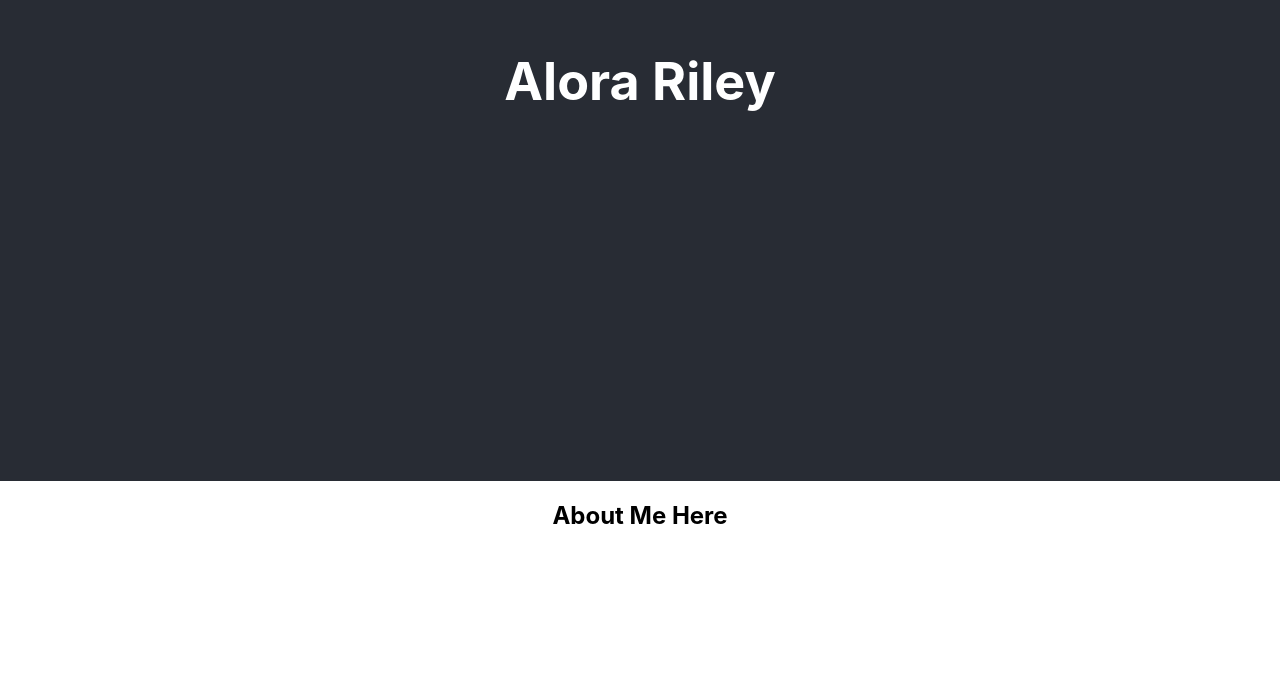
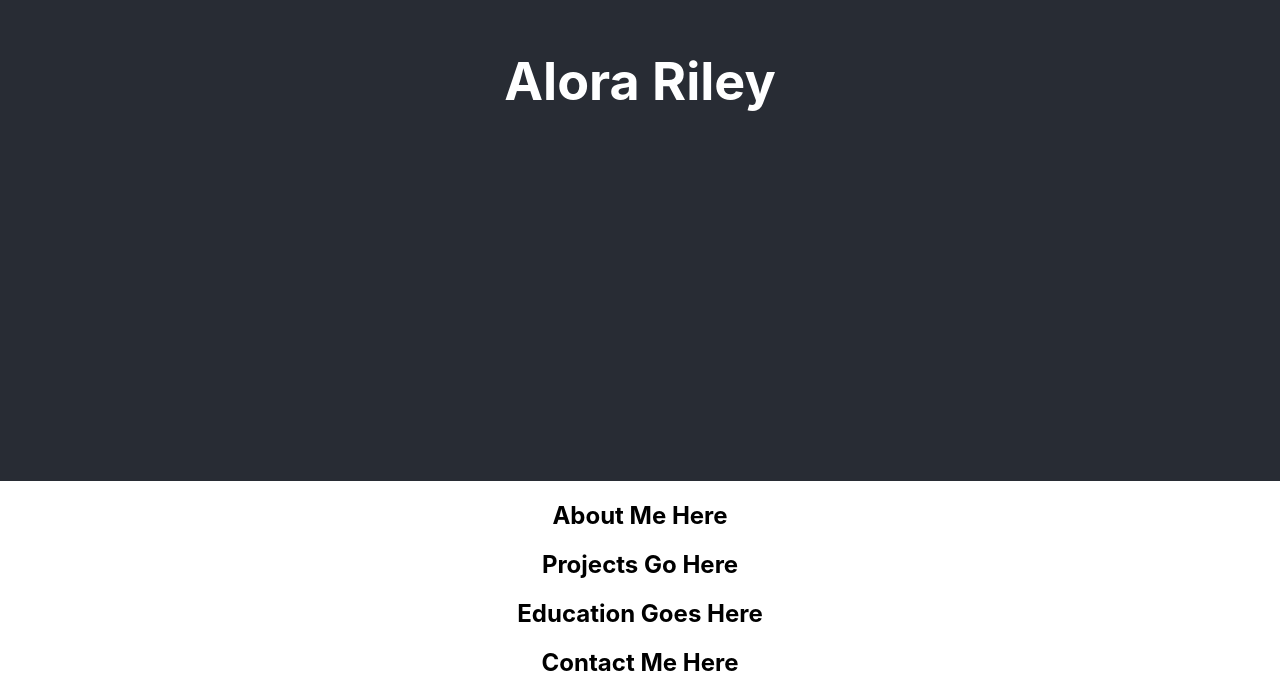
Before and after one commit to aloraalee/alora-riley-portfolio, a React (Create React App) app: page / in a window 1280 px wide. Shown: the part 339-1036 px from the top of the page. Before the commit the page ends 889 px from the top, so only its background shows below. Built offline with nearby package versions, Linux system fonts and the light colour scheme.

Commit message:
feat: Create components with dummy text.

```diff
--- a/src/App.js
+++ b/src/App.js
@@ -1,5 +1,9 @@
 import Navbar from './components/Navbar';
 import AboutMe from './components/AboutMe';
+import ProjectsContainer from './components/ProjectsContainer';
+import Education from './components/Education';
+import Contact from './components/Contact';
+
 import './App.css';
 
 function App() {
@@ -12,6 +16,9 @@ function App() {
           </h1>
         </header>
         <AboutMe/>
+        <ProjectsContainer/>
+        <Education/>
+        <Contact/>
       </div>
   );
 }
--- /dev/null
+++ b/src/components/Contact.js
@@ -0,0 +1,13 @@
+const Contact = () => {
+
+  return (
+    <section id="contact">
+      <h2>
+        Contact Me Here
+      </h2>
+    </section>
+  )
+
+}
+
+export default Contact;
--- /dev/null
+++ b/src/components/Education.js
@@ -0,0 +1,13 @@
+const Education = () => {
+
+  return (
+    <section id="education">
+      <h2>
+        Education Goes Here
+      </h2>
+    </section>
+  )
+
+}
+
+export default Education;
--- /dev/null
+++ b/src/components/ProjectsContainer.js
@@ -0,0 +1,13 @@
+const ProjectsContainer = () => {
+
+  return (
+    <section id="projects">
+      <h2>
+        Projects Go Here
+      </h2>
+    </section>
+  )
+
+}
+
+export default ProjectsContainer;
```
Also changed, not shown: src/components/ProjectCard.js (added).
